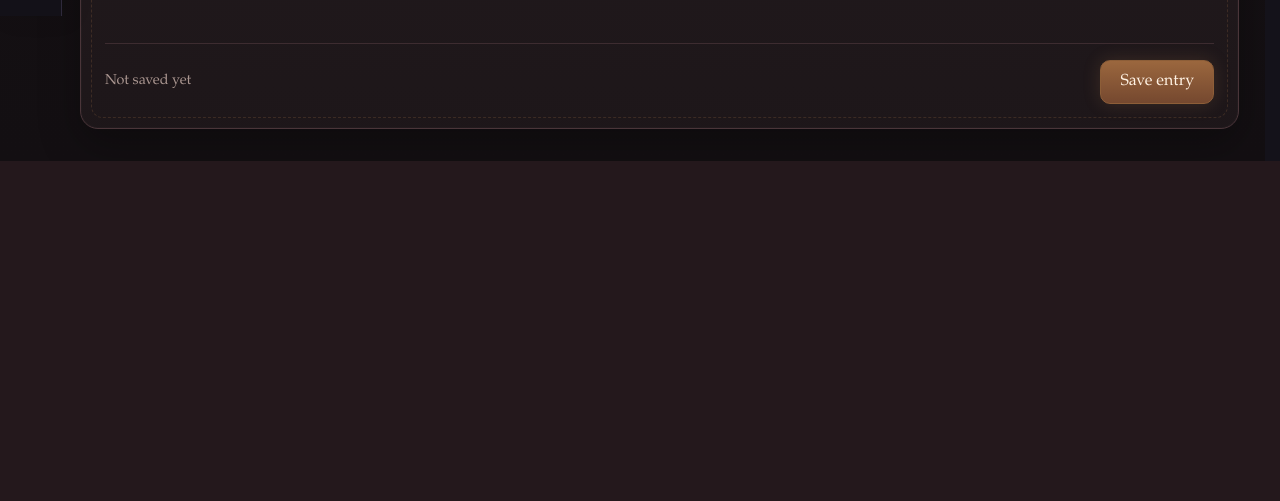
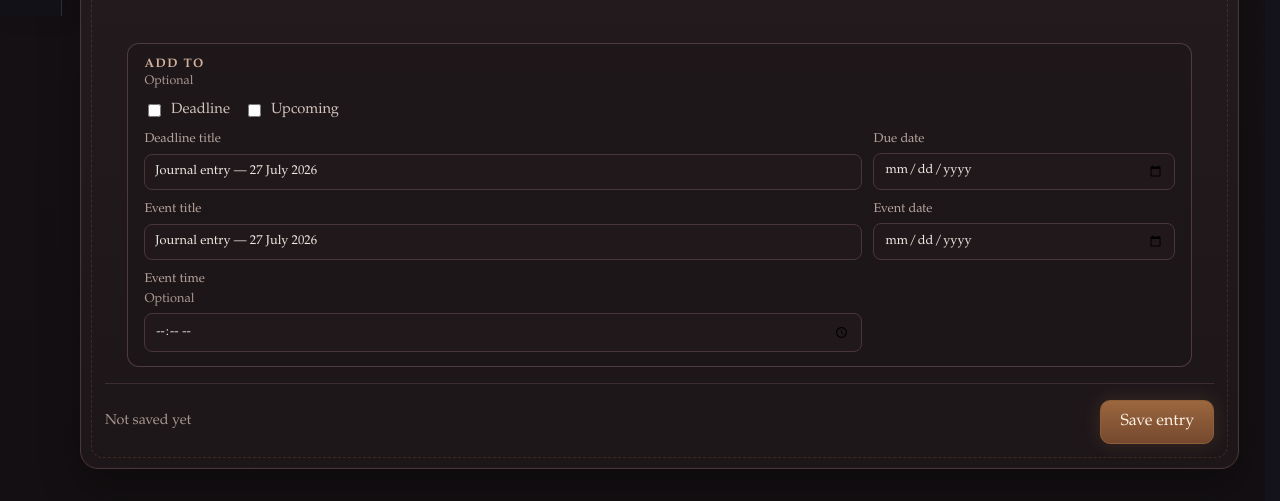
Before and after one commit to Zullo1453/joshs-corner, a Flask app: page /journal/entry/2026-07-27?return_year=2026&return_month=8 in a window 1280 px wide. Shown: the part 784-1285 px from the top of the page. Before the commit the page ends 945 px from the top, so only its background shows below. Run offline with Flask 3, Linux system fonts and the light colour scheme; some libraries are stand-ins or nearby versions.

Commit message:
Add optional Journal deadline and event links

```diff
--- a/app/routes/journal.py
+++ b/app/routes/journal.py
@@ -1,5 +1,6 @@
 import calendar
-from datetime import date
+from dataclasses import dataclass
+from datetime import date, time
 
 from flask import Blueprint, abort, jsonify, redirect, render_template, request, url_for
 from sqlalchemy import func
@@ -7,10 +8,29 @@ from sqlalchemy.exc import IntegrityError
 
 from ..extensions import db
 from ..attachments import delete_owner_attachments, sync_attachments
-from ..models import JournalEntry
+from ..models import Deadline, JournalEntry, UpcomingEvent
 from ..note_content import sanitise_rich_text_html
 
 journal_bp = Blueprint("journal", __name__, url_prefix="/journal")
+
+
+@dataclass(frozen=True)
+class JournalLinkValues:
+    deadline_enabled: bool
+    deadline_title: str = ""
+    due_date: date | None = None
+    upcoming_enabled: bool = False
+    upcoming_title: str = ""
+    event_date: date | None = None
+    event_time: time | None = None
+
+
+class JournalLinkValidationError(ValueError):
+    pass
+
+
+class JournalLinkConfirmationRequired(ValueError):
+    pass
 
 
 @journal_bp.get("/")
@@ -54,6 +74,14 @@ def entry(entry_date):
 
     if request.method == "POST":
         body = sanitise_rich_text_html(request.form.get("body", ""))
+        try:
+            link_values = validated_link_values(request.form)
+            validate_link_removals(journal_entry, link_values, request.form)
+        except (JournalLinkValidationError, JournalLinkConfirmationRequired) as error:
+            return render_entry(
+                selected_date, journal_entry, return_year, return_month, form_body=body,
+                integration_error=str(error), submitted_form=request.form,
+            ), 400
         if journal_entry is None:
             journal_entry = JournalEntry(entry_date=selected_date, body=body)
             db.session.add(journal_entry)
@@ -63,6 +91,7 @@ def entry(entry_date):
         try:
             db.session.flush()
             sync_attachments(body, "journal", journal_entry.id, request.form.get("body_attachment_token"))
+            sync_journal_links(journal_entry, link_values)
             db.session.commit()
         except IntegrityError:
             db.session.rollback()
@@ -78,13 +107,7 @@ def entry(entry_date):
             )
         )
 
-    return render_template(
-        "journal/entry.html",
-        selected_date=selected_date,
-        journal_entry=journal_entry,
-        return_year=return_year,
-        return_month=return_month,
-    )
+    return render_entry(selected_date, journal_entry, return_year, return_month)
 
 
 @journal_bp.post("/entry/<entry_date>/delete")
@@ -93,6 +116,10 @@ def delete_entry(entry_date):
     return_year, return_month = parse_return_month(selected_date)
     journal_entry = JournalEntry.query.filter_by(entry_date=selected_date).one_or_none()
     if journal_entry is not None:
+        if journal_entry.deadline_link is not None:
+            journal_entry.deadline_link.source_journal_entry_id = None
+        if journal_entry.upcoming_link is not None:
+            journal_entry.upcoming_link.source_journal_entry_id = None
         delete_owner_attachments("journal", journal_entry.id)
         db.session.delete(journal_entry)
         db.session.commit()
@@ -117,6 +144,119 @@ def autosave_entry(entry_date):
 
 def current_date():
     return date.today()
+
+
+def default_link_title(selected_date):
+    return f"Journal entry — {selected_date.day} {selected_date.strftime('%B %Y')}"
+
+
+def validated_link_values(form):
+    deadline_enabled = form.get("link_deadline") == "1"
+    upcoming_enabled = form.get("link_upcoming") == "1"
+    deadline_title = form.get("deadline_title", "").strip()
+    upcoming_title = form.get("upcoming_title", "").strip()
+
+    due_date = None
+    if deadline_enabled:
+        if not deadline_title or len(deadline_title) > 200:
+            raise JournalLinkValidationError("Enter a deadline title up to 200 characters.")
+        try:
+            due_date = date.fromisoformat(form.get("deadline_due_date", "").strip())
+        except ValueError:
+            raise JournalLinkValidationError("Choose a valid deadline date.") from None
+
+    event_date = event_time = None
+    if upcoming_enabled:
+        if not upcoming_title or len(upcoming_title) > 200:
+            raise JournalLinkValidationError("Enter an event title up to 200 characters.")
+        try:
+            event_date = date.fromisoformat(form.get("upcoming_event_date", "").strip())
+        except ValueError:
+            raise JournalLinkValidationError("Choose a valid event date.") from None
+        try:
+            event_time_raw = form.get("upcoming_event_time", "").strip()
+            event_time = time.fromisoformat(event_time_raw) if event_time_raw else None
+        except ValueError:
+            raise JournalLinkValidationError("Choose a valid event time.") from None
+
+    return JournalLinkValues(
+        deadline_enabled=deadline_enabled, deadline_title=deadline_title, due_date=due_date,
+        upcoming_enabled=upcoming_enabled, upcoming_title=upcoming_title,
+        event_date=event_date, event_time=event_time,
+    )
+
+
+def validate_link_removals(journal_entry, values, form):
+    if journal_entry is None:
+        return
+    if journal_entry.deadline_link is not None and not values.deadline_enabled and form.get("confirm_remove_deadline") != "1":
+        raise JournalLinkConfirmationRequired("Confirm removal of the linked Deadline before saving.")
+    if journal_entry.upcoming_link is not None and not values.upcoming_enabled and form.get("confirm_remove_upcoming") != "1":
+        raise JournalLinkConfirmationRequired("Confirm removal of the linked Upcoming event before saving.")
+
+
+def sync_journal_links(journal_entry, values):
+    deadline = journal_entry.deadline_link
+    if values.deadline_enabled:
+        if deadline is None:
+            db.session.add(Deadline(
+                title=values.deadline_title, due_date=values.due_date, source_journal_entry=journal_entry,
+            ))
+        else:
+            deadline.title, deadline.due_date = values.deadline_title, values.due_date
+    elif deadline is not None:
+        db.session.delete(deadline)
+
+    upcoming = journal_entry.upcoming_link
+    if values.upcoming_enabled:
+        if upcoming is None:
+            db.session.add(UpcomingEvent(
+                title=values.upcoming_title, event_date=values.event_date,
+                event_time=values.event_time, source_journal_entry=journal_entry,
+            ))
+        else:
+            upcoming.title, upcoming.event_date, upcoming.event_time = (
+                values.upcoming_title, values.event_date, values.event_time,
+            )
+    elif upcoming is not None:
+        db.session.delete(upcoming)
+
+
+def entry_integration_form(selected_date, journal_entry, submitted_form=None):
+    deadline = journal_entry.deadline_link if journal_entry is not None else None
+    upcoming = journal_entry.upcoming_link if journal_entry is not None else None
+    if submitted_form is not None:
+        return {
+            "deadline_enabled": submitted_form.get("link_deadline") == "1",
+            "deadline_title": submitted_form.get("deadline_title", default_link_title(selected_date)),
+            "deadline_due_date": submitted_form.get("deadline_due_date", ""),
+            "upcoming_enabled": submitted_form.get("link_upcoming") == "1",
+            "upcoming_title": submitted_form.get("upcoming_title", default_link_title(selected_date)),
+            "upcoming_event_date": submitted_form.get("upcoming_event_date", ""),
+            "upcoming_event_time": submitted_form.get("upcoming_event_time", ""),
+            "has_deadline_link": deadline is not None,
+            "has_upcoming_link": upcoming is not None,
+        }
+    return {
+        "deadline_enabled": deadline is not None,
+        "deadline_title": deadline.title if deadline is not None else default_link_title(selected_date),
+        "deadline_due_date": deadline.due_date.isoformat() if deadline is not None else "",
+        "upcoming_enabled": upcoming is not None,
+        "upcoming_title": upcoming.title if upcoming is not None else default_link_title(selected_date),
+        "upcoming_event_date": upcoming.event_date.isoformat() if upcoming is not None else "",
+        "upcoming_event_time": upcoming.event_time.isoformat() if upcoming is not None and upcoming.event_time else "",
+        "has_deadline_link": deadline is not None,
+        "has_upcoming_link": upcoming is not None,
+    }
+
+
+def render_entry(selected_date, journal_entry, return_year, return_month, form_body=None, integration_error=None, submitted_form=None):
+    return render_template(
+        "journal/entry.html", selected_date=selected_date, journal_entry=journal_entry,
+        return_year=return_year, return_month=return_month, form_body=form_body,
+        integration_error=integration_error,
+        integration_form=entry_integration_form(selected_date, journal_entry, submitted_form),
+    )
 
 
 def parse_entry_date(value):
--- a/app/static/css/journal.css
+++ b/app/static/css/journal.css
@@ -377,6 +377,38 @@
   border-top: 1px solid rgba(74, 53, 57, 0.7);
 }
 
+.journal-integration {
+  margin: 0 1.4rem 1rem;
+  padding: 0.85rem 1rem;
+  border: 1px solid rgba(99, 74, 77, 0.72);
+  border-radius: 12px;
+  background: rgba(29, 22, 25, 0.6);
+}
+
+.journal-integration-heading,
+.journal-integration-options,
+.journal-linked-views {
+  display: flex;
+  align-items: center;
+  gap: 0.9rem;
+}
+
+.journal-integration-heading { justify-content: space-between; }
+.journal-integration-heading p { margin: 0; color: #d5b39a; font-size: 0.77rem; font-weight: 600; letter-spacing: 0.12em; text-transform: uppercase; }
+.journal-integration-heading span { color: var(--journal-muted); font-size: 0.78rem; }
+.journal-linked-views { gap: 0.65rem; }
+.journal-linked-views a { color: #c7a277; font-size: 0.8rem; text-decoration: none; }
+.journal-linked-views a:hover,.journal-linked-views a:focus-visible { color: #f2d7b7; text-decoration: underline; }
+.journal-integration-options { margin-top: 0.65rem; }
+.journal-integration-options label { display: inline-flex; align-items: center; gap: 0.42rem; color: #d4c4bd; font-size: 0.92rem; cursor: pointer; }
+.journal-integration-options input { accent-color: #b67a47; }
+.journal-link-fields { display: grid; grid-template-columns: minmax(0, 1fr) minmax(150px, 0.42fr); gap: 0.7rem; margin-top: 0.75rem; }
+.journal-link-fields label { display: grid; gap: 0.3rem; color: #b7a49d; font-size: 0.8rem; }
+.journal-link-fields label span { color: var(--journal-muted); }
+.journal-link-fields input { width: 100%; min-width: 0; box-sizing: border-box; border: 1px solid var(--journal-border); border-radius: 8px; padding: 0.55rem 0.62rem; background: #20181b; color: var(--journal-text); font: inherit; }
+.journal-link-fields input:focus-visible { outline: none; border-color: var(--journal-amber); box-shadow: 0 0 0 3px rgba(199, 139, 82, 0.12); }
+.journal-integration-error { margin: 0.6rem 0 0; color: #edb3b5; font-size: 0.85rem; }
+
 .entry-meta {
   color: var(--journal-muted);
   font-size: 0.9rem;
@@ -476,6 +508,11 @@
     padding: 1rem 0.4rem 0.7rem;
   }
 
+  .journal-integration { margin: 0 0.4rem 0.8rem; }
+  .journal-link-fields { grid-template-columns: 1fr; }
+  .journal-integration-heading { align-items: flex-start; }
+  .journal-linked-views { flex-direction: column; align-items: flex-end; gap: 0.25rem; }
+
   .journal-text {
     min-height: 420px;
     font-size: 1.1rem;
--- a/app/static/js/journal.js
+++ b/app/static/js/journal.js
@@ -14,6 +14,44 @@ if (deleteTrigger && deleteForm) {
   });
 }
 
+const integration = document.querySelector("[data-journal-integration]");
+const entryForm = document.querySelector(".entry-form");
+
+if (integration && entryForm) {
+  const linkedDeadline = integration.dataset.hasDeadlineLink === "true";
+  const linkedUpcoming = integration.dataset.hasUpcomingLink === "true";
+  const deadlineToggle = integration.querySelector('[data-link-toggle="deadline"]');
+  const upcomingToggle = integration.querySelector('[data-link-toggle="upcoming"]');
+
+  for (const toggle of integration.querySelectorAll("[data-link-toggle]")) {
+    const fields = integration.querySelector(`[data-link-fields="${toggle.dataset.linkToggle}"]`);
+    const updateFields = () => { fields.hidden = !toggle.checked; };
+    toggle.addEventListener("change", updateFields);
+    updateFields();
+  }
+
+  entryForm.addEventListener("submit", (event) => {
+    const removals = [
+      [linkedDeadline, deadlineToggle, "confirm_remove_deadline", "Remove linked Deadline? The Journal entry will be kept."],
+      [linkedUpcoming, upcomingToggle, "confirm_remove_upcoming", "Remove linked Upcoming event? The Journal entry will be kept."],
+    ];
+    for (const [isLinked, toggle, name, message] of removals) {
+      if (!isLinked || toggle.checked || entryForm.querySelector(`[name="${name}"]`)) continue;
+      if (!window.confirm(message)) {
+        event.preventDefault();
+        toggle.checked = true;
+        integration.querySelector(`[data-link-fields="${toggle.dataset.linkToggle}"]`).hidden = false;
+        return;
+      }
+      const confirmation = document.createElement("input");
+      confirmation.type = "hidden";
+      confirmation.name = name;
+      confirmation.value = "1";
+      entryForm.append(confirmation);
+    }
+  });
+}
+
 const yearSelector = document.querySelector("[data-year-selector]");
 
 yearSelector?.addEventListener("change", () => {
--- a/app/templates/journal/entry.html
+++ b/app/templates/journal/entry.html
@@ -29,10 +29,37 @@
         action="{{ url_for('journal.entry', entry_date=selected_date.isoformat(), return_year=return_year, return_month=return_month) }}"
         {% if journal_entry %}data-autosave-url="{{ url_for('journal.autosave_entry', entry_date=selected_date.isoformat()) }}"{% endif %}
       >
+        <input type="hidden" name="csrf_token" value="{{ csrf_token() }}">
         <div class="writing-wrap">
           <label class="visually-hidden" for="journal-body">Journal entry</label>
-          {% set editor_name = "body" %}{% set editor_id = "journal-body" %}{% set editor_content = journal_entry.body if journal_entry else "" %}{% set editor_label = "Journal entry" %}{% set editor_placeholder = "Write about the day…" %}{% set editor_class = "journal-text" %}{% include "_rich_text_editor.html" %}
+          {% set editor_name = "body" %}{% set editor_id = "journal-body" %}{% set editor_content = form_body if form_body is not none else (journal_entry.body if journal_entry else "") %}{% set editor_label = "Journal entry" %}{% set editor_placeholder = "Write about the day…" %}{% set editor_class = "journal-text" %}{% include "_rich_text_editor.html" %}
         </div>
+
+        <section class="journal-integration" data-journal-integration data-has-deadline-link="{{ integration_form.has_deadline_link|lower }}" data-has-upcoming-link="{{ integration_form.has_upcoming_link|lower }}" aria-labelledby="journal-add-to-heading">
+          <div class="journal-integration-heading">
+            <div><p id="journal-add-to-heading">Add to</p><span>Optional</span></div>
+            {% if integration_form.has_deadline_link or integration_form.has_upcoming_link %}
+              <div class="journal-linked-views">
+                {% if integration_form.has_deadline_link %}<a href="{{ url_for('deadlines.detail', deadline_id=journal_entry.deadline_link.id) }}">View deadline</a>{% endif %}
+                {% if integration_form.has_upcoming_link %}<a href="{{ url_for('upcoming.detail', event_id=journal_entry.upcoming_link.id) }}">View event</a>{% endif %}
+              </div>
+            {% endif %}
+          </div>
+          {% if integration_error %}<p class="journal-integration-error" role="alert">{{ integration_error }}</p>{% endif %}
+          <div class="journal-integration-options">
+            <label><input type="checkbox" name="link_deadline" value="1" data-link-toggle="deadline"{% if integration_form.deadline_enabled %} checked{% endif %}> Deadline</label>
+            <label><input type="checkbox" name="link_upcoming" value="1" data-link-toggle="upcoming"{% if integration_form.upcoming_enabled %} checked{% endif %}> Upcoming</label>
+          </div>
+          <div class="journal-link-fields" data-link-fields="deadline"{% if not integration_form.deadline_enabled %} hidden{% endif %}>
+            <label>Deadline title<input name="deadline_title" maxlength="200" value="{{ integration_form.deadline_title }}"></label>
+            <label>Due date<input name="deadline_due_date" type="date" value="{{ integration_form.deadline_due_date }}"></label>
+          </div>
+          <div class="journal-link-fields" data-link-fields="upcoming"{% if not integration_form.upcoming_enabled %} hidden{% endif %}>
+            <label>Event title<input name="upcoming_title" maxlength="200" value="{{ integration_form.upcoming_title }}"></label>
+            <label>Event date<input name="upcoming_event_date" type="date" value="{{ integration_form.upcoming_event_date }}"></label>
+            <label>Event time <span>Optional</span><input name="upcoming_event_time" type="time" value="{{ integration_form.upcoming_event_time }}"></label>
+          </div>
+        </section>
 
         <div class="entry-footer">
           <div class="entry-meta" aria-live="polite" data-save-state>
```
Also changed, not shown: app/models.py (+14 -0 lines), docs/deadlines.md (+4 -2 lines), docs/journal.md (added, +9 -0 lines), docs/upcoming.md (+3 -1 lines), migrations/versions/d2e5f8a1b4c7_add_journal_item_links.py (added, +43 -0 lines), tests/test_journal_links.py (added, +194 -0 lines).
